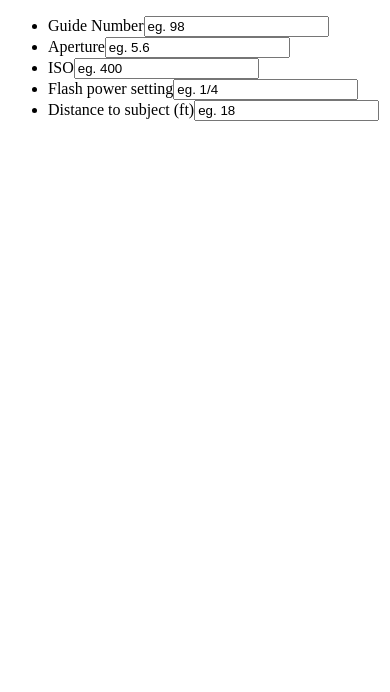
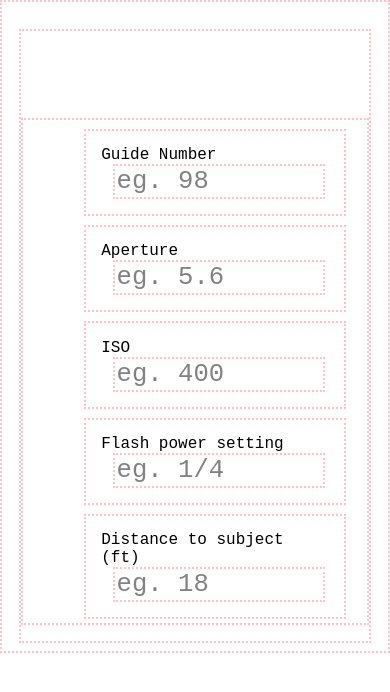
Before and after one commit to ckampfe/flashcalcjs, a plain HTML site: page index.html in a window 390 px wide. Drawn offline with Linux system fonts and the light colour scheme.

Commit message:
fixing css comments

```diff
--- a/desktop.css
+++ b/desktop.css
@@ -6,6 +6,12 @@
 body {
   font-family: monospace, sans-serif;
 }
+
+/*
+
+Input stuff!
+
+*/
 
 #inputlist {
   list-style: none;
@@ -19,13 +25,20 @@ li {
   margin-right: auto;
   padding: 0.7em;
 }
+
 /* just the box */
 input {
   min-width: 150px;
   float: right;
-  //margin: -5px 0 0 0;
   padding: 3px;
   color: #828282;
   font-family: monospace, sans-serif;
   font-size: 1.2em;
 }
+
+/* header */
+#mast {
+  float: right;
+  font-size: 1.4em;
+
+}
--- a/mobile.css
+++ b/mobile.css
@@ -0,0 +1,65 @@
+/* debug wildcard */
+* {
+  border: 2px dotted pink;
+}
+
+
+body {
+  width: 90%;
+  height: 90%;
+  margin-top: 7%;
+  margin-left: auto;
+  margin-right: auto;
+  font-family: monospace, sans-serif;
+}
+
+/*
+
+Input stuff!
+
+*/
+
+#inputlist {
+  list-style: none;
+  min-height: 50%;
+  vertical-align: middle;
+  margin-top: 25%;
+  margin-left: auto;
+  margin-right: auto;
+}
+
+/* includes description */
+li {
+  vertical-align: middle;
+  width: 75%;
+  margin-left: auto;
+  margin-right: auto;
+  padding: 5%;
+  margin-top: 9px;
+  margin-bottom: 4px;
+}
+
+.desc {
+  display: none;
+}
+
+/* just the box */
+input {
+  margin-left: 5%;
+  margin-right: 5%;
+  vertical-align: middle;
+  width: 90%;
+  /*float: right;*/
+  /*padding: 3px;*/
+  color: #828282;
+  font-family: monospace, sans-serif;
+  font-size: 1.6em;
+  /*margin-bottom: 14px;*/
+}
+
+/* header */
+#mast {
+  float: right;
+  font-size: 1.4em;
+
+}
```
Also changed, not shown: calc.js (added, +13 -0 lines).
